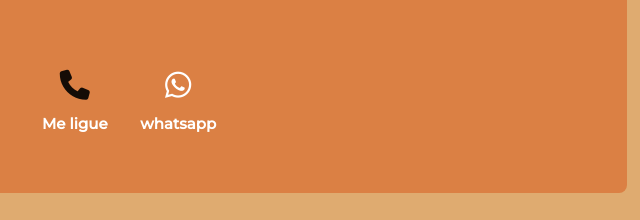
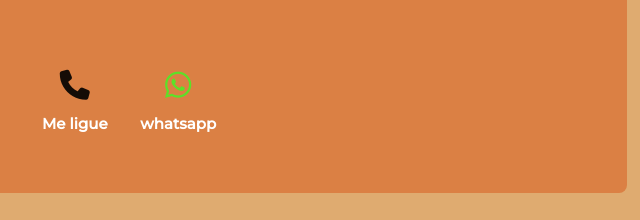
Before and after one commit to JhonatanSamuel/Empadinhas-tia-nininha, a plain HTML site: page index.html in a window 1280 px wide. Shown: the part 3714-3934 px from the top of the page, 593-1233 px from the left. Drawn offline with Linux system fonts and the light colour scheme.

Commit message:
empadinhas2

```diff
--- a/styles.css
+++ b/styles.css
@@ -303,7 +303,7 @@ section {
 }
 
 .fa-brands {
-    color: #fff;
+    color: #5ce128;
 }
 
 @media screen and (max-width: 540px) {
```
